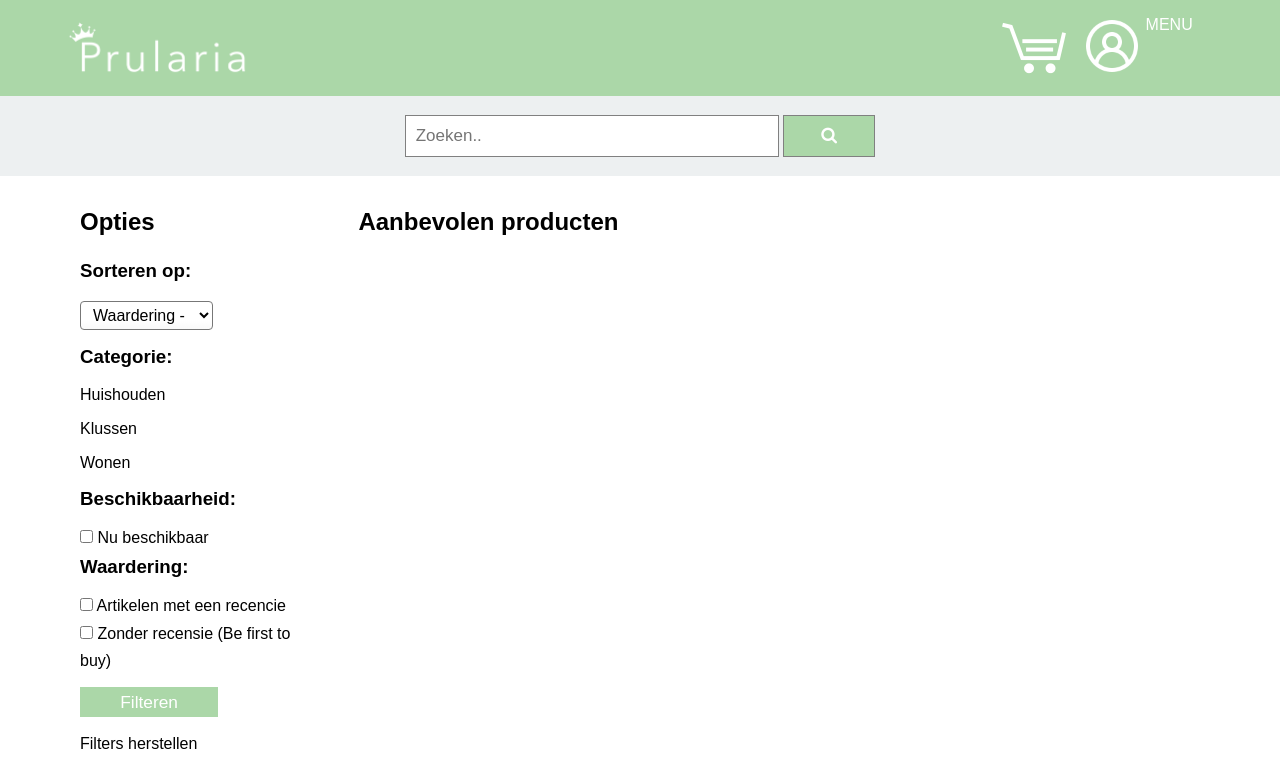
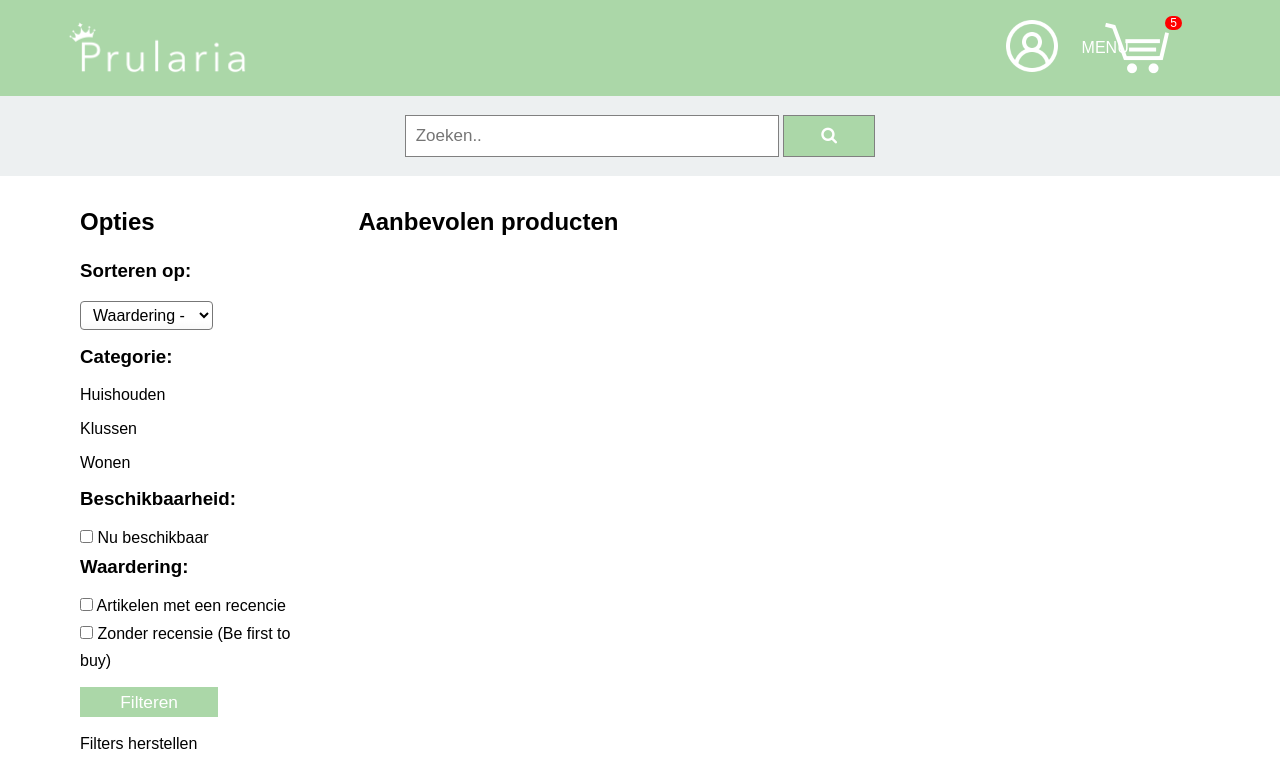
Before and after one commit to Tom-Lcr/Webshop, a PHP site: page /startPagina.php in a window 1280 px wide. Shown: the top 768 px of the page. Run offline with PHP 8.4, Linux system fonts and the light colour scheme; data that the repository does not hold is empty.

Commit message:
Stijling van profiel en winkelkar menu + css voor aantal items in kar icoon

```diff
--- a/Presentation/startPagina.php
+++ b/Presentation/startPagina.php
@@ -11,6 +11,7 @@ declare(strict_types=1);
     <meta name="viewport" content="width=device-width, initial-scale=1.0">
     <link rel="stylesheet" href="https://cdnjs.cloudflare.com/ajax/libs/font-awesome/4.7.0/css/font-awesome.min.css">
     <link rel="stylesheet" href="style.css">
+    <script src="../script.js"></script>
 
     <title>Prularia</title>
 </head>
@@ -22,14 +23,17 @@ declare(strict_types=1);
             <a href="startPagina.php"><img src="img/logo_prularia_wit.png" alt="logo" id="logo"></a>
             <nav class="menu">
                 <div class="menuOpties">
-                    <a href="#"><img src="img/winkelkar.png" alt="winkelkar"></a>
                     <div class="profielMenu">
                         <a href="#"><img src="img/profiel.png" alt="profiel"></a>
                         <a href="#" id="menu">MENU</a>
                     </div>
+                    <a href="#"><img src="img/winkelkar.png" alt="winkelkar"></a>
+                    <span class='badge badge-warning' id='lblCartCount'> 5 </span>
+
                 </div>
             </nav>
         </div>
+
     </header>
 
     <section class="zoekSectie">
@@ -95,7 +99,7 @@ declare(strict_types=1);
                     ?>
                         <article class="artikel">
                             <img src="img/dummy.avif" alt="" class="productFoto">
-                            <h4><?php print $artikel->getNaam(); ?></h4>
+                            <h4 id="artikelTitel"><?php print $artikel->getNaam(); ?></h4>
                             <p>€<?php print $artikel->getPrijs(); ?>
                             <p>
                                 <?php if ($artikel->isInVoorraad()) { ?>
--- a/startPagina.php
+++ b/startPagina.php
@@ -36,6 +36,6 @@ $artikelLijst = $artikelSvc->getArtikelOverzicht((int) $eerstePaginaArtikel, (in
 foreach ($artikelLijst as $artikel) { // Tom: objecten artikel hebben we mogelijk nodig
 
 
-  }
+}
 
 include("Presentation/startPagina.php");
--- a/style.css
+++ b/style.css
@@ -48,12 +48,27 @@ header {
 
 .menuOpties img {
     margin-left: 1em;
+    margin-right: 1em;
     height: 4em;
     float: left;
 }
 
 .profielMenu img {
     height: 4em;
+}
+
+.profielMenu {
+    position: relative;
+    height: 100%;
+    width: 45%;
+    float: left;
+}
+
+#menu {
+    position: absolute;
+    top: 50%;
+    -ms-transform: translateY(-50%);
+    transform: translateY(-50%);
 }
 
 .menu a {
@@ -71,6 +86,29 @@ header {
     transform: translateY(-50%);
     width: 100%;
 }
+
+.badge {
+    padding-left: 9px;
+    padding-right: 9px;
+    -webkit-border-radius: 9px;
+    -moz-border-radius: 9px;
+    border-radius: 9px;
+}
+
+.label-warning[href],
+.badge-warning[href] {
+    background-color: #c67605;
+}
+
+#lblCartCount {
+    font-size: 12px;
+    background: #ff0000;
+    color: #fff;
+    padding: 0 5px;
+    vertical-align: top;
+    margin-left: -20px;
+}
+
 
 /*zoeken*/
 
@@ -170,7 +208,7 @@ select {
     line-height: 1;
     background-color: #fff;
     background-image: linear-gradient(to top, #f9f9f9, #fff 33%);
-  }
+}
 
 select::-ms-expand {
     display: none;
@@ -343,7 +381,7 @@ input[type=button] {
     color: orange;
 }
 
-.scoreGem{
+.scoreGem {
     font-size: 2em;
     font-weight: bold;
 }
```
Also changed, not shown: script.js (added).
